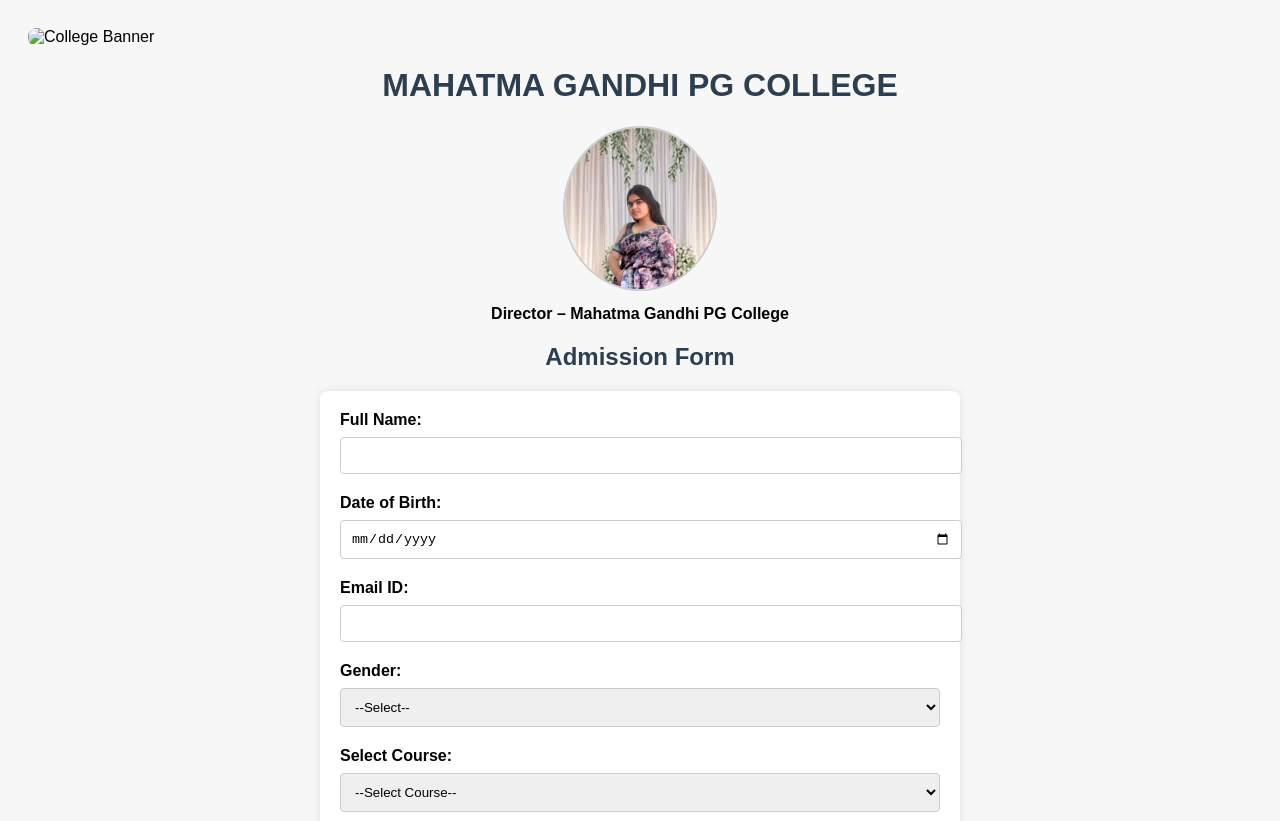
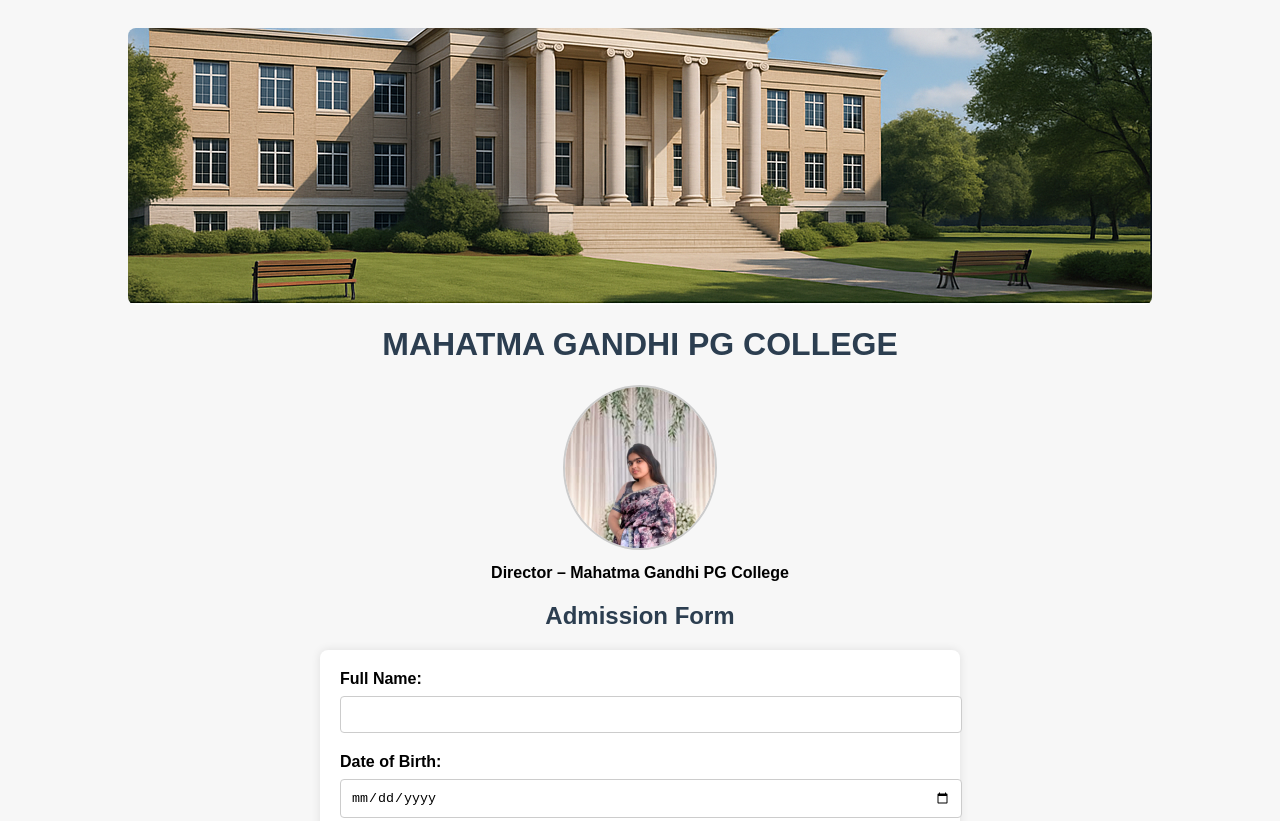
Before and after one commit to Giriraj005/MG-collage, a plain HTML site: page index.html in a window 1280 px wide. Shown: the top 821 px of the page. Drawn offline with Linux system fonts and the light colour scheme.

Commit message:
Update index.html

```diff
--- a/index.html
+++ b/index.html
@@ -71,7 +71,7 @@
 <body>
 
   <!-- AI-generated banner -->
-  <img src="A_webpage_screenshot_displays_an_online_college_ad.png" alt="College Banner" class="top-image">
+  <img src="c6f6083d-4839-4eb1-945c-d43a88b22071~2.png" alt="College Banner" class="top-image">
 
   <h1>MAHATMA GANDHI PG COLLEGE</h1>
 
```
